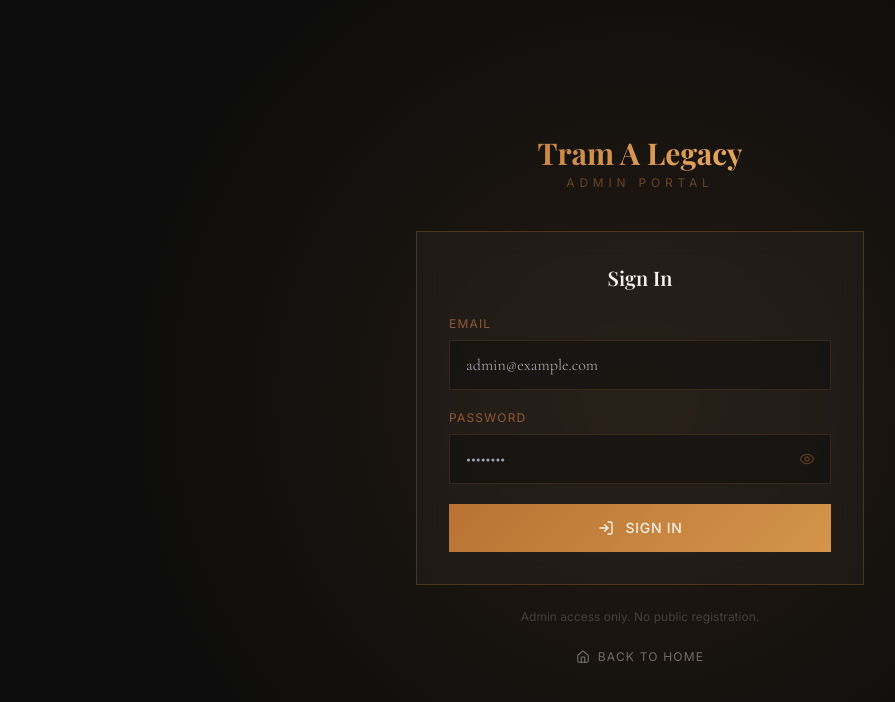
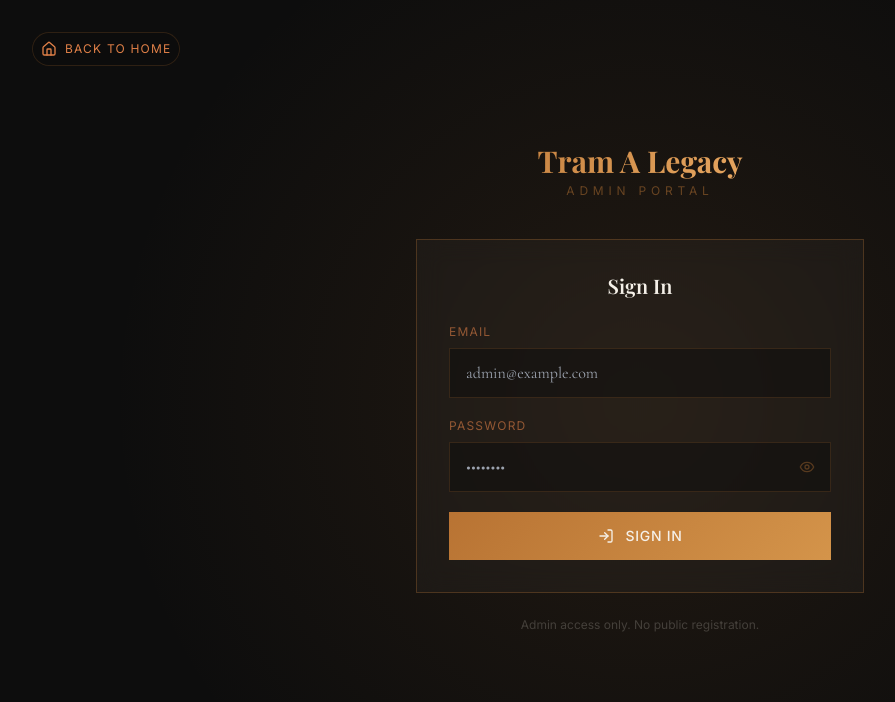
Before and after one commit to Adeelariq/tramAlegacey, a Next.js app: page /admin-login in a window 1280 px wide. Shown: the top 702 px of the page, without its empty margins (0-895 px from the left). Built offline with nearby package versions, Linux system fonts and the light colour scheme; no server answers; a web font is replaced by a local one.

Commit message:
Back button added

```diff
--- a/app/admin-login/page.tsx
+++ b/app/admin-login/page.tsx
@@ -35,7 +35,16 @@ export default function AdminLoginPage() {
   const inputStyle = 'w-full bg-brand-black/50 border border-copper-500/20 text-brand-beige font-body px-4 py-3 focus:outline-none focus:border-copper-500 transition-all duration-300 input-copper'
 
   return (
-    <div className="min-h-screen bg-brand-black flex items-center justify-center px-6">
+    <div className="min-h-screen bg-brand-black flex items-center justify-center px-6 relative">
+      {/* Back to Home Link */}
+      <Link
+        href="/"
+        className="absolute top-6 left-6 sm:top-8 sm:left-8 flex items-center gap-2 text-copper-400 hover:text-copper-300 transition-colors font-sans text-xs tracking-widest uppercase z-50 bg-brand-black/50 p-2 rounded-full backdrop-blur-sm border border-copper-500/20"
+      >
+        <Home size={16} />
+        <span className="hidden sm:inline">Back to Home</span>
+      </Link>
+
       {/* Background */}
       <div className="absolute inset-0">
         <motion.div
@@ -50,7 +59,7 @@ export default function AdminLoginPage() {
       </div>
 
       <motion.div
-        className="relative w-full max-w-md"
+        className="relative w-full max-w-md z-10"
         initial={{ opacity: 0, y: 32 }}
         animate={{ opacity: 1, y: 0 }}
         transition={{ duration: 0.7, ease: [0.25, 0.46, 0.45, 0.94] }}
@@ -144,16 +153,6 @@ export default function AdminLoginPage() {
         <p className="text-center font-sans text-xs text-brand-beige/20 mt-6 mb-6">
           Admin access only. No public registration.
         </p>
-
-        <div className="flex justify-center">
-          <Link
-            href="/"
-            className="flex items-center gap-2 text-brand-beige/40 hover:text-copper-400 transition-colors font-sans text-xs tracking-widest uppercase"
-          >
-            <Home size={14} />
-            Back to Home
-          </Link>
-        </div>
       </motion.div>
     </div>
   )
```
